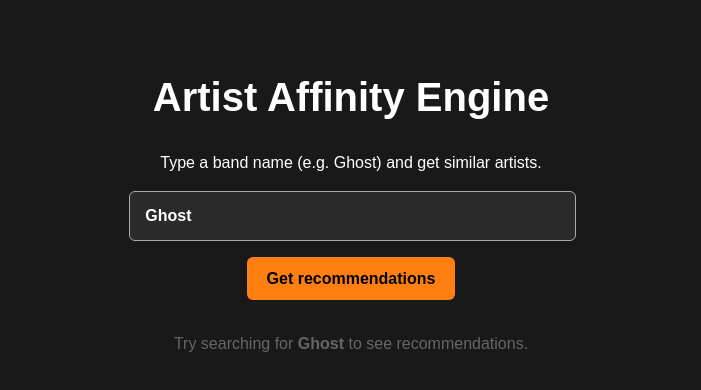
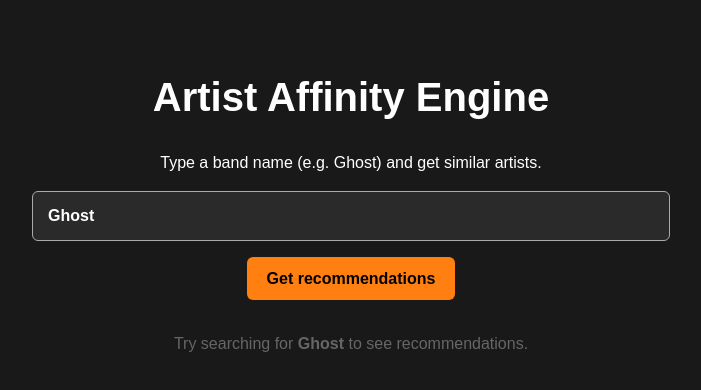
Before and after one commit to raultavares/bands-recommendations-engine-cf-workers, a React (Vite) app: page / in a window 1280 px wide. Shown: the top 390 px of the page, without its empty margins (289-990 px from the left). Built offline with nearby package versions, Linux system fonts and the light colour scheme; a web font is replaced by a local one.

Commit message:
Limit mobile single-column layout to <=640px

```diff
--- a/src/index.css
+++ b/src/index.css
@@ -87,15 +87,10 @@ button:focus-visible {
   }
 }
 
-main {
-  width: min(100%, 640px) !important;
-  margin: 0 auto;
-  box-sizing: border-box;
-}
-
-@media (max-width: 768px) {
+@media (max-width: 640px) {
   main {
     width: 100% !important;
+    box-sizing: border-box;
   }
 
   main ul {
```
